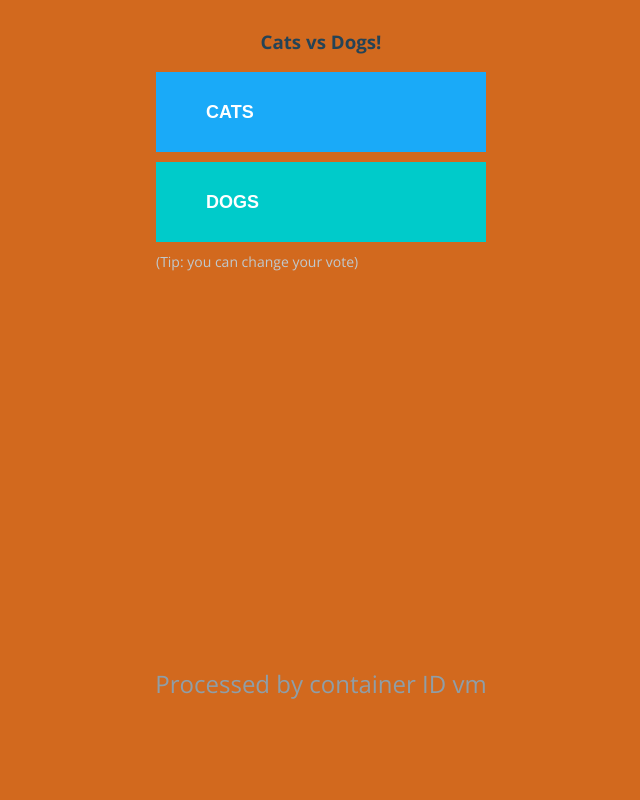
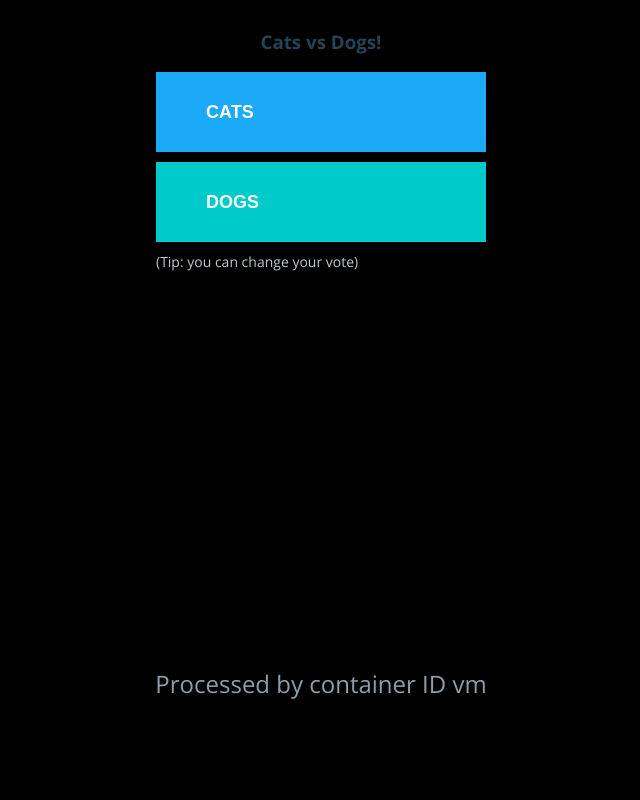
Before and after one commit to dockersamples/example-voting-app, a Flask app: page / in a window 1280 px wide. Shown: the whole page, without its empty margins (319-959 px from the left). Run offline with Flask 2, Linux system fonts and the light colour scheme; some libraries are stand-ins or nearby versions.

Commit message:
change vote background color

```diff
--- a/vote/static/stylesheets/style.css
+++ b/vote/static/stylesheets/style.css
@@ -6,7 +6,7 @@
 html,body{
   margin: 0;
   padding: 0;
-  background-color: chocolate;
+  background-color: black;
   height: 100vh;
   font-family: 'Open Sans';
 }
```
